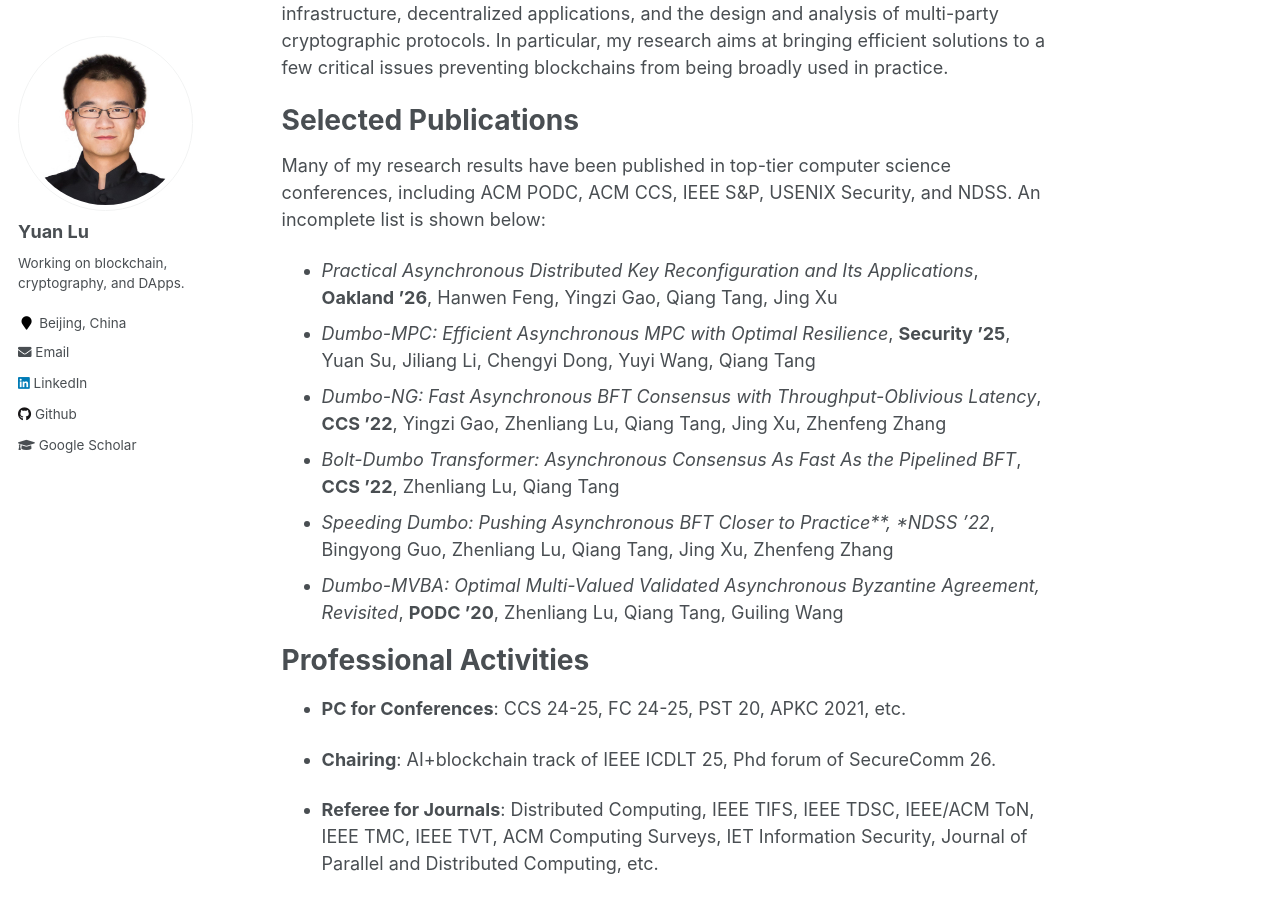
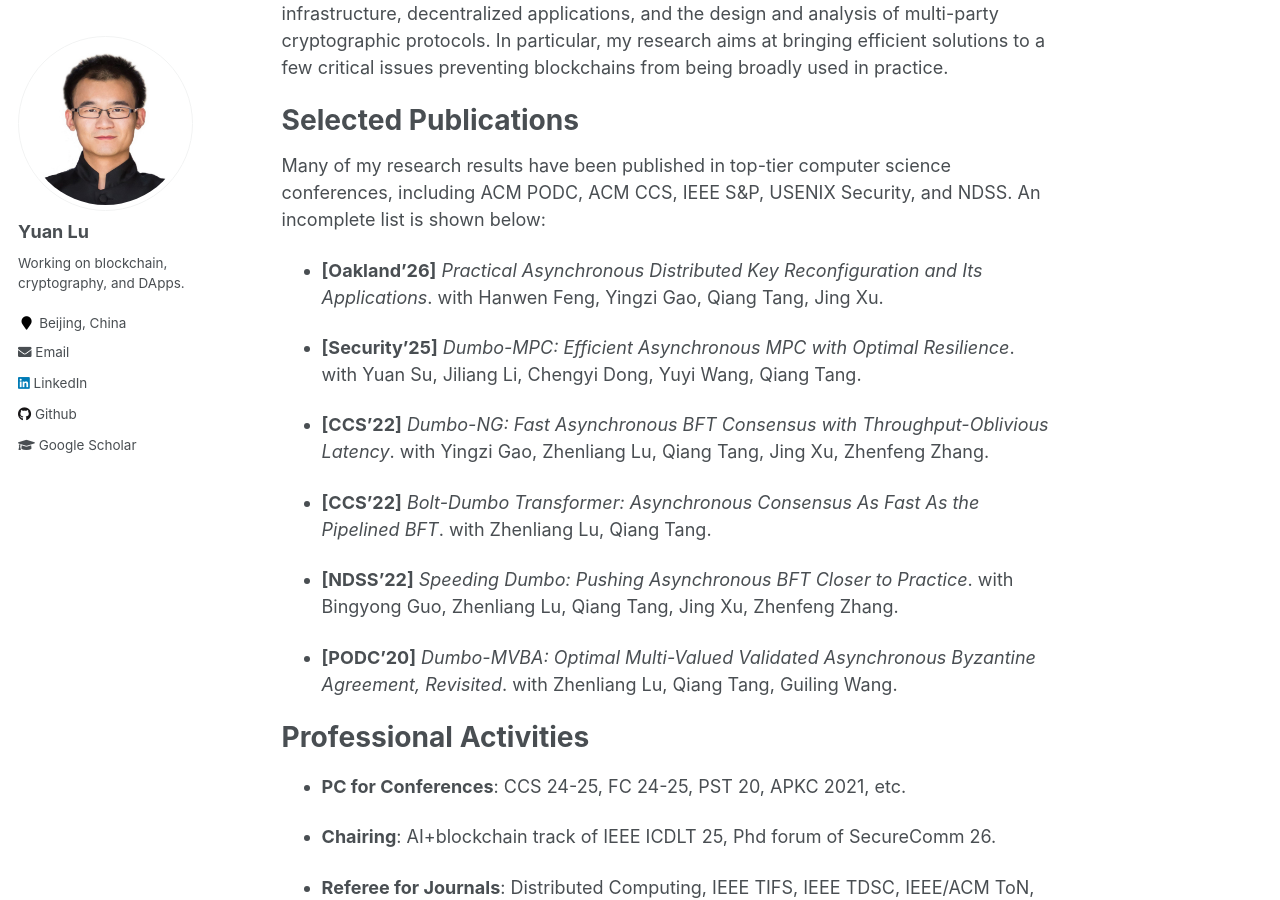
Before and after one commit to yylluu/yylluu.github.io, a Jekyll site: the page built from _pages/about.md, in a window 1280 px wide and 900 px high, scrolled down 226 px. Built offline with Jekyll 4.4.1, drawn with Linux system fonts in a browser that asks for light colours.

Commit message:
Update about.md

```diff
--- a/_pages/about.md
+++ b/_pages/about.md
@@ -18,18 +18,17 @@
 
 Many of my research results have been published in top-tier computer science conferences, including ACM PODC, ACM CCS, IEEE S&P, USENIX Security, and NDSS. An incomplete list is shown below:
 
-- *Practical Asynchronous Distributed Key Reconfiguration and Its Applications*,
-  **Oakland ’26**, Hanwen Feng, Yingzi Gao, Qiang Tang, Jing Xu
-- *Dumbo-MPC: Efficient Asynchronous MPC with Optimal Resilience*,
-  **Security ’25**, Yuan Su, Jiliang Li, Chengyi Dong, Yuyi Wang, Qiang Tang
-- *Dumbo-NG: Fast Asynchronous BFT Consensus with Throughput-Oblivious Latency*,
-  **CCS ’22**, Yingzi Gao, Zhenliang Lu, Qiang Tang, Jing Xu, Zhenfeng Zhang
-- *Bolt-Dumbo Transformer: Asynchronous Consensus As Fast As the Pipelined BFT*,
-  **CCS ’22**, Zhenliang Lu, Qiang Tang
-- *Speeding Dumbo: Pushing Asynchronous BFT Closer to Practice**,
-  *NDSS ’22*, Bingyong Guo, Zhenliang Lu, Qiang Tang, Jing Xu, Zhenfeng Zhang
-- *Dumbo-MVBA: Optimal Multi-Valued Validated Asynchronous Byzantine Agreement, Revisited*,
-  **PODC ’20**, Zhenliang Lu, Qiang Tang, Guiling Wang
+- **[Oakland’26]** *Practical Asynchronous Distributed Key Reconfiguration and Its Applications*. with Hanwen Feng, Yingzi Gao, Qiang Tang, Jing Xu.
+
+- **[Security’25]** *Dumbo-MPC: Efficient Asynchronous MPC with Optimal Resilience*. with Yuan Su, Jiliang Li, Chengyi Dong, Yuyi Wang, Qiang Tang.
+
+- **[CCS’22]** *Dumbo-NG: Fast Asynchronous BFT Consensus with Throughput-Oblivious Latency*. with Yingzi Gao, Zhenliang Lu, Qiang Tang, Jing Xu, Zhenfeng Zhang.
+
+- **[CCS’22]** *Bolt-Dumbo Transformer: Asynchronous Consensus As Fast As the Pipelined BFT*. with Zhenliang Lu, Qiang Tang.
+
+- **[NDSS’22]** *Speeding Dumbo: Pushing Asynchronous BFT Closer to Practice*. with Bingyong Guo, Zhenliang Lu, Qiang Tang, Jing Xu, Zhenfeng Zhang.
+
+- **[PODC’20]** *Dumbo-MVBA: Optimal Multi-Valued Validated Asynchronous Byzantine Agreement, Revisited*. with Zhenliang Lu, Qiang Tang, Guiling Wang.
 
 <!--
 - *Aion: Robust and Efficient Multi-Round Single-Mask Secure Aggregation Against Malicious Participants*.
```
